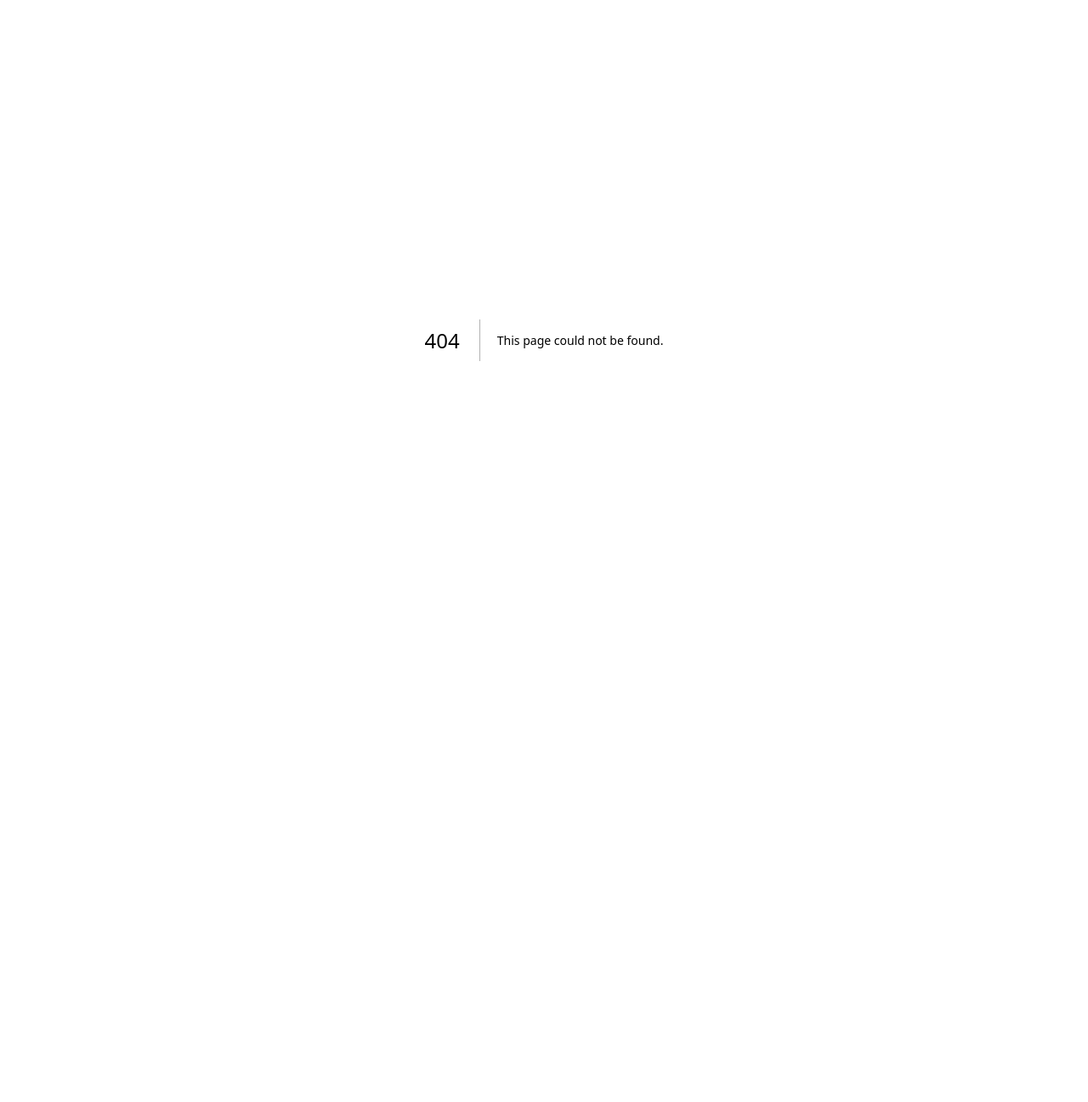
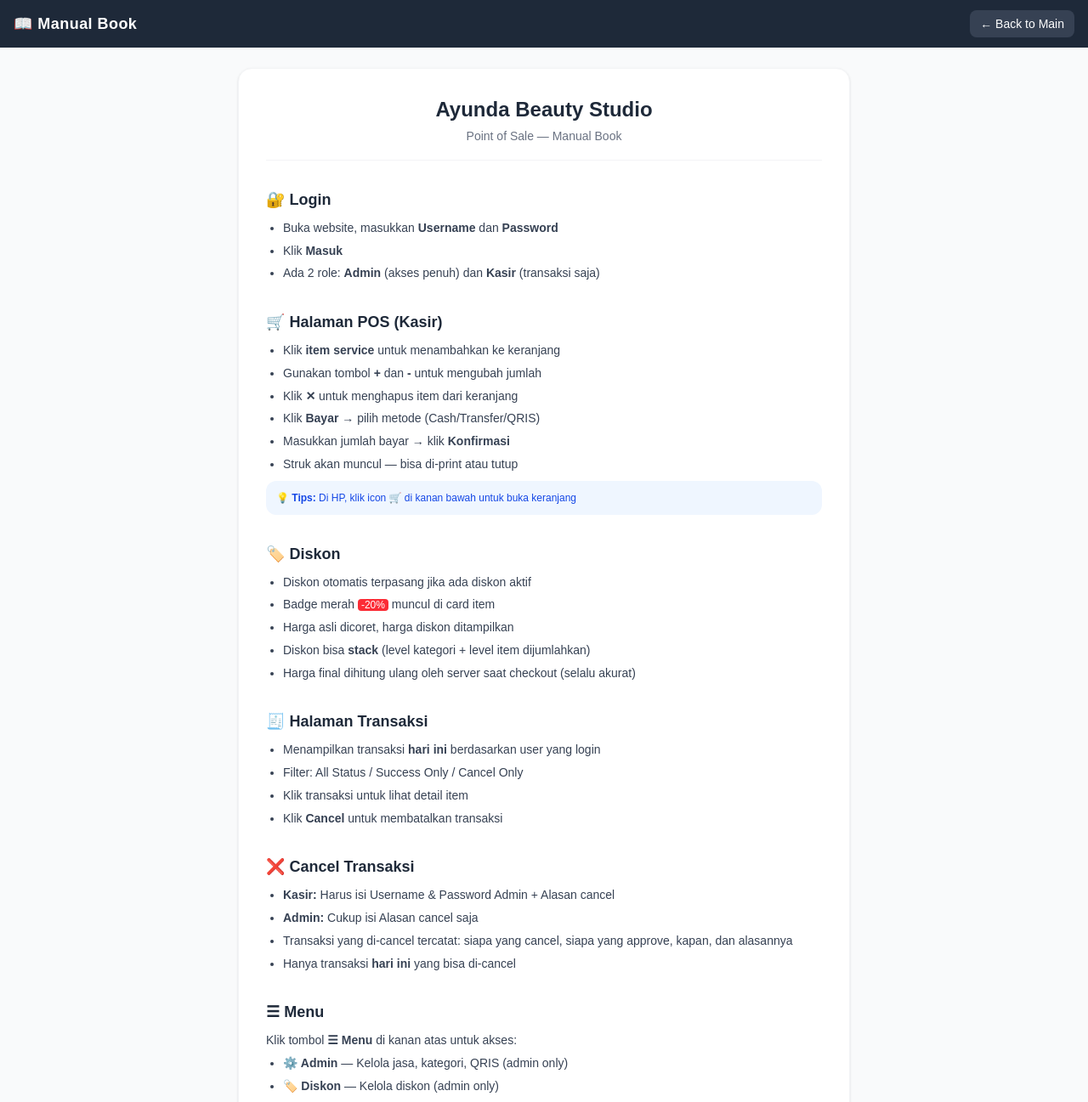
Before and after one commit to mengsol/pos-jasa, a Next.js app: page /readme in a window 1280 px wide. Before the commit this address had no page. Shown: the top 1297 px of the page at 85% size. Before the commit the page ends 800 px from the top, so only its background shows below. Built offline with nearby package versions, Linux system fonts and the light colour scheme.

Commit message:
feat: add Readme/Manual Book page with full usage guide

```diff
--- a/src/app/pos/page.tsx
+++ b/src/app/pos/page.tsx
@@ -199,13 +199,14 @@
                 <div className="absolute right-0 top-full mt-1 bg-gray-800 border border-gray-700 rounded-xl shadow-xl min-w-[140px] py-1 z-50">
               {user?.role === 'admin' && (
                 <>
-                  <button onClick={() => router.push('/admin')} className="w-full text-left text-sm px-4 py-2 hover:bg-gray-700 transition">⚙️ Admin</button>
-                  <button onClick={() => router.push('/admin/discounts')} className="w-full text-left text-sm px-4 py-2 hover:bg-gray-700 transition">🏷️ Diskon</button>
-                  <button onClick={() => router.push('/users')} className="w-full text-left text-sm px-4 py-2 hover:bg-gray-700 transition">👥 Users</button>
-                  <button onClick={() => router.push('/pembukuan')} className="w-full text-left text-sm px-4 py-2 hover:bg-gray-700 transition">📊 Report</button>
+                  <button onClick={() => { setShowMenu(false); router.push('/admin') }} className="w-full text-left text-sm px-4 py-2 hover:bg-gray-700 transition">⚙️ Admin</button>
+                  <button onClick={() => { setShowMenu(false); router.push('/admin/discounts') }} className="w-full text-left text-sm px-4 py-2 hover:bg-gray-700 transition">🏷️ Diskon</button>
+                  <button onClick={() => { setShowMenu(false); router.push('/users') }} className="w-full text-left text-sm px-4 py-2 hover:bg-gray-700 transition">👥 Users</button>
+                  <button onClick={() => { setShowMenu(false); router.push('/pembukuan') }} className="w-full text-left text-sm px-4 py-2 hover:bg-gray-700 transition">📊 Report</button>
                 </>
               )}
-              <button onClick={() => router.push('/transaksi')} className="w-full text-left text-sm px-4 py-2 hover:bg-gray-700 transition">🧾 Transaksi</button>
+              <button onClick={() => { setShowMenu(false); router.push('/transaksi') }} className="w-full text-left text-sm px-4 py-2 hover:bg-gray-700 transition">🧾 Transaksi</button>
+              <button onClick={() => { setShowMenu(false); router.push('/readme') }} className="w-full text-left text-sm px-4 py-2 hover:bg-gray-700 transition">📖 Readme</button>
               <div className="border-t border-gray-700 my-1" />
               <button onClick={handleLogout} className="w-full text-left text-sm px-4 py-2 text-red-400 hover:bg-gray-700 transition">🚪 Logout</button>
                 </div>
--- /dev/null
+++ b/src/app/readme/page.tsx
@@ -0,0 +1,154 @@
+'use client'
+import { useRouter } from 'next/navigation'
+
+export default function ReadmePage() {
+  const router = useRouter()
+
+  return (
+    <div className="min-h-screen bg-gray-50">
+      <div className="bg-gray-800 text-white px-4 py-3 flex justify-between items-center">
+        <h1 className="text-base md:text-lg font-bold tracking-wide">📖 Manual Book</h1>
+        <button onClick={() => router.push('/pos')} className="text-xs md:text-sm bg-gray-700 px-3 py-1.5 rounded-lg hover:bg-gray-600 transition">← Back to Main</button>
+      </div>
+
+      <div className="max-w-3xl mx-auto p-4 md:p-6">
+        <div className="bg-white rounded-2xl shadow-sm border border-gray-100 p-6 md:p-8 space-y-8 text-gray-700 text-sm leading-relaxed">
+
+          <div className="text-center pb-4 border-b border-gray-100">
+            <h2 className="text-2xl font-bold text-gray-800">Ayunda Beauty Studio</h2>
+            <p className="text-gray-500 mt-1">Point of Sale — Manual Book</p>
+          </div>
+
+          {/* Login */}
+          <section>
+            <h3 className="text-lg font-bold text-gray-800 mb-2">🔐 Login</h3>
+            <ul className="list-disc pl-5 space-y-1">
+              <li>Buka website, masukkan <strong>Username</strong> dan <strong>Password</strong></li>
+              <li>Klik <strong>Masuk</strong></li>
+              <li>Ada 2 role: <strong>Admin</strong> (akses penuh) dan <strong>Kasir</strong> (transaksi saja)</li>
+            </ul>
+          </section>
+
+          {/* POS / Transaksi */}
+          <section>
+            <h3 className="text-lg font-bold text-gray-800 mb-2">🛒 Halaman POS (Kasir)</h3>
+            <ul className="list-disc pl-5 space-y-1">
+              <li>Klik <strong>item service</strong> untuk menambahkan ke keranjang</li>
+              <li>Gunakan tombol <strong>+</strong> dan <strong>-</strong> untuk mengubah jumlah</li>
+              <li>Klik <strong>✕</strong> untuk menghapus item dari keranjang</li>
+              <li>Klik <strong>Bayar</strong> → pilih metode (Cash/Transfer/QRIS)</li>
+              <li>Masukkan jumlah bayar → klik <strong>Konfirmasi</strong></li>
+              <li>Struk akan muncul — bisa di-print atau tutup</li>
+            </ul>
+            <div className="mt-2 p-3 bg-blue-50 rounded-xl text-xs text-blue-700">
+              💡 <strong>Tips:</strong> Di HP, klik icon 🛒 di kanan bawah untuk buka keranjang
+            </div>
+          </section>
+
+          {/* Diskon */}
+          <section>
+            <h3 className="text-lg font-bold text-gray-800 mb-2">🏷️ Diskon</h3>
+            <ul className="list-disc pl-5 space-y-1">
+              <li>Diskon otomatis terpasang jika ada diskon aktif</li>
+              <li>Badge merah <span className="bg-red-500 text-white text-xs px-1 rounded">-20%</span> muncul di card item</li>
+              <li>Harga asli dicoret, harga diskon ditampilkan</li>
+              <li>Diskon bisa <strong>stack</strong> (level kategori + level item dijumlahkan)</li>
+              <li>Harga final dihitung ulang oleh server saat checkout (selalu akurat)</li>
+            </ul>
+          </section>
+
+          {/* Transaksi */}
+          <section>
+            <h3 className="text-lg font-bold text-gray-800 mb-2">🧾 Halaman Transaksi</h3>
+            <ul className="list-disc pl-5 space-y-1">
+              <li>Menampilkan transaksi <strong>hari ini</strong> berdasarkan user yang login</li>
+              <li>Filter: All Status / Success Only / Cancel Only</li>
+              <li>Klik transaksi untuk lihat detail item</li>
+              <li>Klik <strong>Cancel</strong> untuk membatalkan transaksi</li>
+            </ul>
+          </section>
+
+          {/* Cancel Transaksi */}
+          <section>
+            <h3 className="text-lg font-bold text-gray-800 mb-2">❌ Cancel Transaksi</h3>
+            <ul className="list-disc pl-5 space-y-1">
+              <li><strong>Kasir:</strong> Harus isi Username & Password Admin + Alasan cancel</li>
+              <li><strong>Admin:</strong> Cukup isi Alasan cancel saja</li>
+              <li>Transaksi yang di-cancel tercatat: siapa yang cancel, siapa yang approve, kapan, dan alasannya</li>
+              <li>Hanya transaksi <strong>hari ini</strong> yang bisa di-cancel</li>
+            </ul>
+          </section>
+
+          {/* Menu (Hamburger) */}
+          <section>
+            <h3 className="text-lg font-bold text-gray-800 mb-2">☰ Menu</h3>
+            <p>Klik tombol <strong>☰ Menu</strong> di kanan atas untuk akses:</p>
+            <ul className="list-disc pl-5 space-y-1 mt-1">
+              <li><strong>⚙️ Admin</strong> — Kelola jasa, kategori, QRIS (admin only)</li>
+              <li><strong>🏷️ Diskon</strong> — Kelola diskon (admin only)</li>
+              <li><strong>👥 Users</strong> — Kelola user (admin only)</li>
+              <li><strong>📊 Report</strong> — Laporan pendapatan (admin only)</li>
+              <li><strong>🧾 Transaksi</strong> — Lihat transaksi hari ini</li>
+              <li><strong>📖 Readme</strong> — Manual book ini</li>
+              <li><strong>🚪 Logout</strong> — Keluar</li>
+            </ul>
+          </section>
+
+          {/* Admin - Master Jasa */}
+          <section>
+            <h3 className="text-lg font-bold text-gray-800 mb-2">⚙️ Admin — Master Jasa</h3>
+            <ul className="list-disc pl-5 space-y-1">
+              <li><strong>Tambah Jasa:</strong> Isi nama, harga, pilih kategori → Simpan</li>
+              <li><strong>Edit Jasa:</strong> Klik Edit di daftar → ubah → Update</li>
+              <li><strong>Hapus Jasa:</strong> Klik Hapus di daftar</li>
+              <li><strong>Tambah Kategori:</strong> Isi nama → Tambah</li>
+              <li><strong>Edit/Hapus Kategori:</strong> Klik Edit atau Hapus di list</li>
+              <li><strong>QRIS:</strong> Masukkan Merchant ID/URL → Simpan</li>
+            </ul>
+          </section>
+
+          {/* Admin - Diskon */}
+          <section>
+            <h3 className="text-lg font-bold text-gray-800 mb-2">🏷️ Admin — Diskon</h3>
+            <ul className="list-disc pl-5 space-y-1">
+              <li><strong>Level:</strong> Per Item (Service) atau Per Kategori</li>
+              <li><strong>Tanggal:</strong> Set periode diskon (Dari — Sampai)</li>
+              <li><strong>Validasi:</strong> Tanggal awal tidak boleh &gt; tanggal akhir</li>
+              <li><strong>Overlap:</strong> Tidak boleh ada 2 diskon untuk item/kategori yang sama di periode yang sama</li>
+              <li><strong>On/Off:</strong> Klik untuk aktifkan/nonaktifkan tanpa hapus</li>
+              <li><strong>Stack:</strong> Diskon kategori + diskon item dijumlahkan (max 100%)</li>
+            </ul>
+          </section>
+
+          {/* Report */}
+          <section>
+            <h3 className="text-lg font-bold text-gray-800 mb-2">📊 Report (Admin Only)</h3>
+            <ul className="list-disc pl-5 space-y-1">
+              <li>Filter berdasarkan <strong>tanggal</strong> (Dari — Sampai)</li>
+              <li>Filter metode: Semua / Cash / Cashless</li>
+              <li>Filter status: All / Success Only / Cancel Only</li>
+              <li>Summary: Total Transaksi, Cash, Cashless, Cancelled</li>
+              <li>Klik row untuk lihat detail (item, diskon, payment, cancel info)</li>
+            </ul>
+          </section>
+
+          {/* Users */}
+          <section>
+            <h3 className="text-lg font-bold text-gray-800 mb-2">👥 User Management (Admin Only)</h3>
+            <ul className="list-disc pl-5 space-y-1">
+              <li><strong>Add User:</strong> Isi username, password, nama, role → Add</li>
+              <li><strong>Edit User:</strong> Klik Edit → ubah data → Update</li>
+              <li><strong>Delete User:</strong> Klik Delete (tidak bisa hapus akun sendiri)</li>
+              <li><strong>Role:</strong> Admin (akses penuh) atau Kasir (transaksi + transaksi history)</li>
+            </ul>
+          </section>
+
+          {/* Footer */}
+          <div className="text-center pt-4 border-t border-gray-100">
+            <p className="text-gray-400 text-xs">© 2026 Ayunda Beauty Studio — POS System</p>
+          </div>
+        </div>
+      </div>
+    </div>
+  )
+}
```
